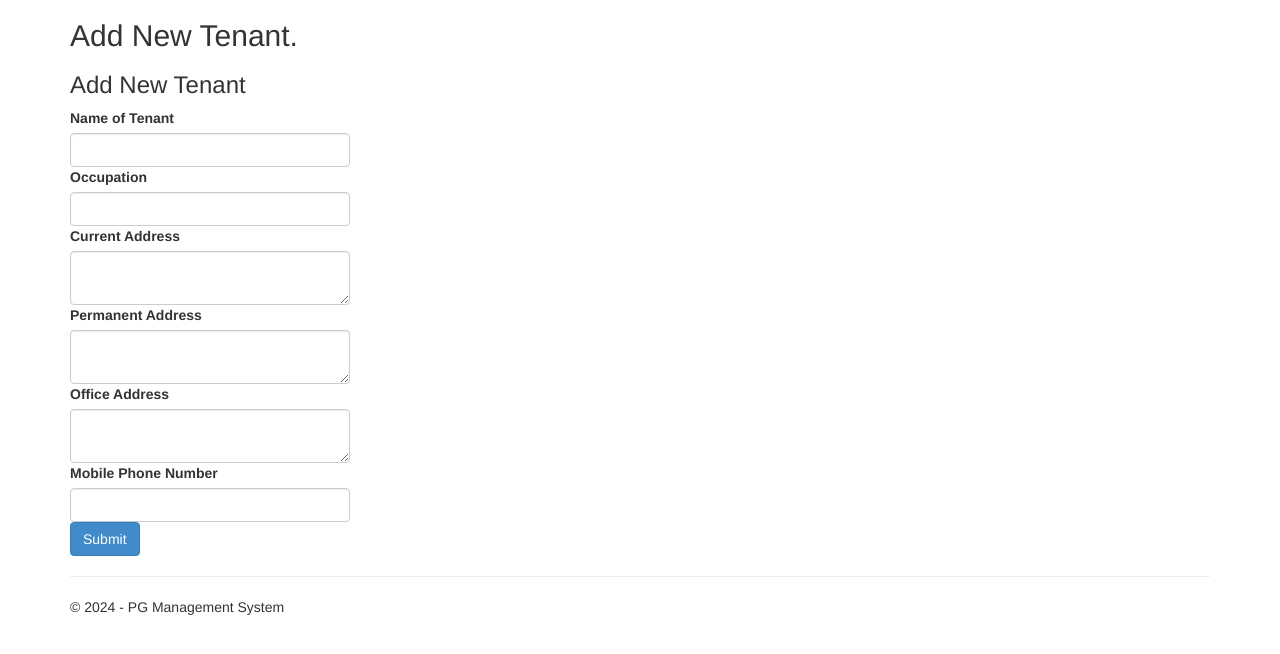
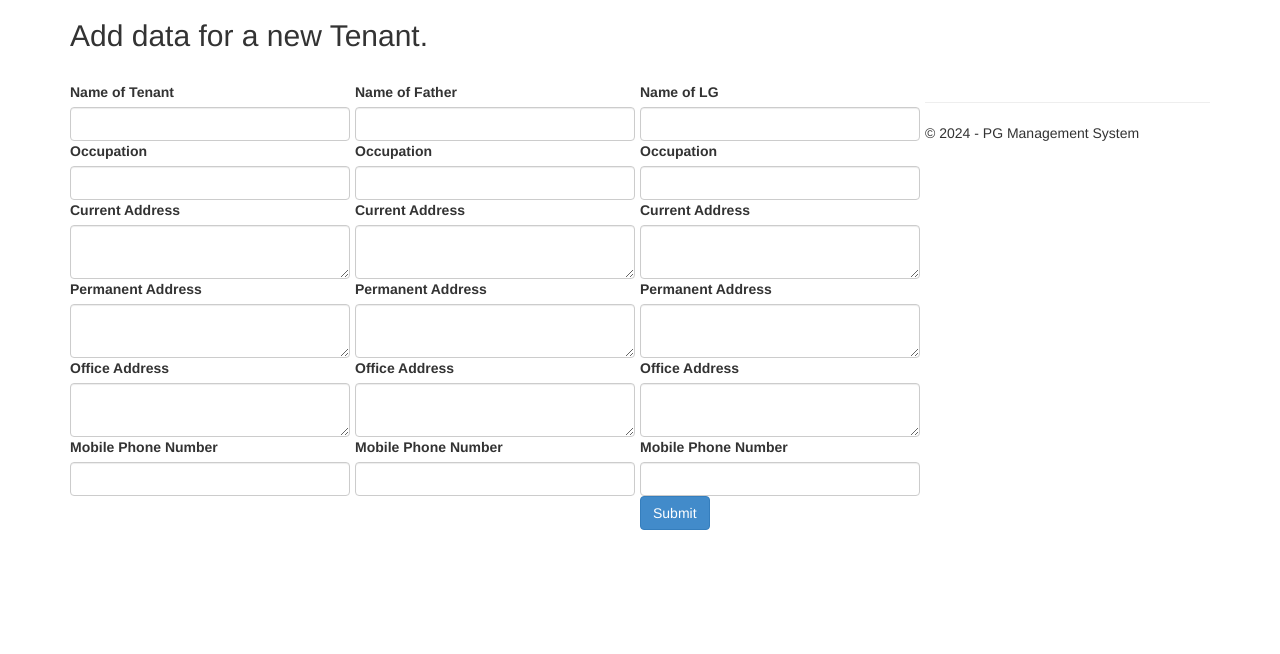
Before and after one commit to indrajeet6/PG_Management_Python, a Flask app: page /NewTenant in a window 1280 px wide. Shown: the part 51-705 px from the top of the page. Run offline with Flask 2, Linux system fonts and the light colour scheme; some libraries are stand-ins or nearby versions.

Commit message:
Added page "Add New tenant" and related code.

```diff
--- a/PG_Management/PythonForms/AddNewTenant.py
+++ b/PG_Management/PythonForms/AddNewTenant.py
@@ -4,6 +4,8 @@ from wtforms import StringField, SubmitField, TextAreaField
 
 class AddNewTenant(FlaskForm):
     # Python Script to generate an Add New Tenant Form
+
+    #Tenant Details
     strTenantName = StringField("Name of Tenant", validators=[DataRequired()])
     strTenantOccupation = StringField("Occupation", validators=[DataRequired()])
     strCurrentAddress = TextAreaField("Current Address", validators=[DataRequired()])
@@ -11,5 +13,20 @@ class AddNewTenant(FlaskForm):
     strOfficeAddress = TextAreaField("Office Address", validators=[DataRequired()])
     strMobile= StringField("Mobile Phone Number", validators=[DataRequired(), Length(10)])
 
+    #Tenant Father Details
+    strFatherName = StringField("Name of Father", validators=[DataRequired()])
+    strFatherOccupation = StringField("Occupation", validators=[DataRequired()])
+    strFatherCurrentAddress = TextAreaField("Current Address", validators=[DataRequired()])
+    strFatherPermanentAddress = TextAreaField("Permanent Address", validators=[DataRequired()])
+    strFatherOfficeAddress = TextAreaField("Office Address", validators=[DataRequired()])
+    strFatherMobile= StringField("Mobile Phone Number", validators=[DataRequired(), Length(10)])
+
+    #Tenant LG Details
+    strLGName = StringField("Name of LG", validators=[DataRequired()])
+    strLGOccupation = StringField("Occupation", validators=[DataRequired()])
+    strLGCurrentAddress = TextAreaField("Current Address", validators=[DataRequired()])
+    strLGPermanentAddress = TextAreaField("Permanent Address", validators=[DataRequired()])
+    strLGOfficeAddress = TextAreaField("Office Address", validators=[DataRequired()])
+    strLGMobile= StringField("Mobile Phone Number", validators=[DataRequired(), Length(10)])
 
     submit = SubmitField("Submit")
--- a/PG_Management/templates/AddNewTenant.html
+++ b/PG_Management/templates/AddNewTenant.html
@@ -1,14 +1,26 @@
 {% extends "layout.html" %}
-{% from 'bootstrap5/form.html' import render_form %}
+{% from 'bootstrap5/form.html' import render_form_row, render_form %}
 
 {% block content %}
     {% for category, message in get_flashed_messages(with_categories=true) %}
-    <div class="flash {{ category }}">{{ message }}</div>
+<div class="flash {{ category }}">{{ message }}</div>
     {% endfor %}
 
 <h2>{{ title }}.</h2>
-<h3>{{ message }}</h3>
+</br>
 
-{{ render_form(form) }}
-
+<form method="post">
+    {{ form.csrf_token }}
+    <div class="col p-3">
+        <div class="form-group col-md-3">
+            {{render_form_row([form.strTenantName, form.strTenantOccupation, form.strCurrentAddress, form.strPermanentAddress, form.strOfficeAddress, form.strMobile])}}
+        </div>
+        <div class="form-group col-md-3">
+            {{render_form_row([form.strFatherName, form.strFatherOccupation, form.strFatherCurrentAddress, form.strFatherPermanentAddress, form.strFatherOfficeAddress, form.strFatherMobile])}}
+        </div>
+        <div class="form-group col-md-3">
+            {{render_form_row([form.strLGName, form.strLGOccupation, form.strLGCurrentAddress, form.strLGPermanentAddress, form.strLGOfficeAddress, form.strLGMobile, form.submit])}}
+        </div>
+    </div>
+</form>
 {% endblock %}
--- a/PG_Management/views.py
+++ b/PG_Management/views.py
@@ -46,7 +46,7 @@ def NewTenant():
 
     return render_template(
         'AddNewTenant.html',
-        title='Add New Tenant',
+        title='Add data for a new Tenant',
         year=datetime.now().year,
         message='Add New Tenant',
         form=form
```
Also changed, not shown: PG_Management/__init__.py (+6 -2 lines), PG_Management/templates/index.html (+11 -7 lines).
